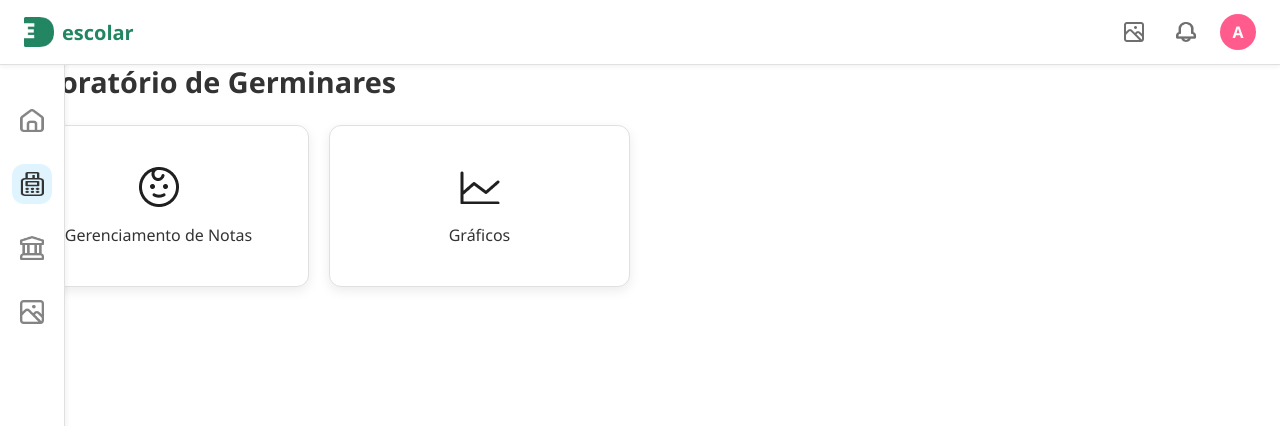
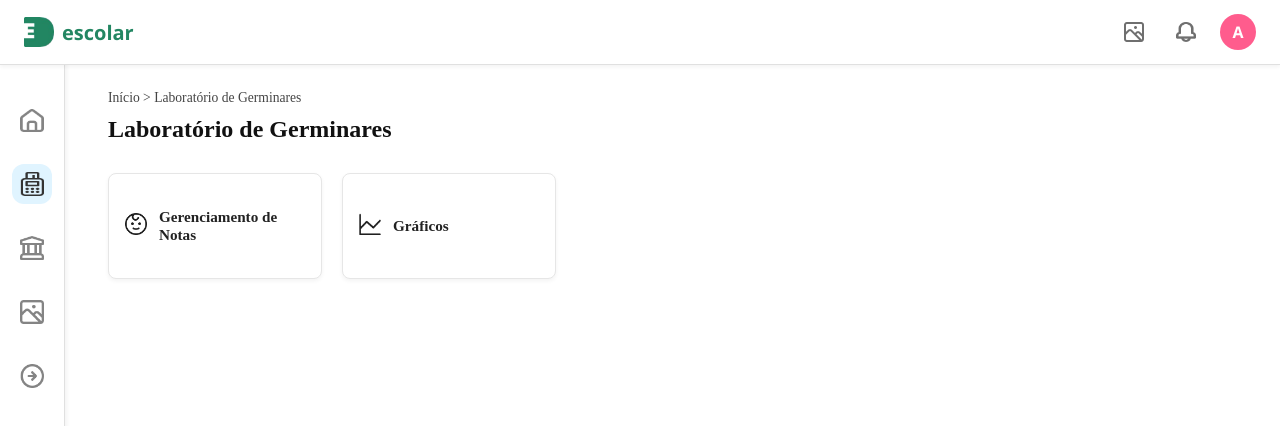
Before and after one commit to LeonardoNakashima/ProjetoTreino, an Angular app in the folder projeto-angular/: page / in a window 1280 px wide. Shown: the top 426 px of the page. Built offline with nearby package versions, Linux system fonts and the light colour scheme.

Commit message:
modificando componentes

```diff
--- a/projeto-angular/src/app/layout/sidebar/sidebar.component.html
+++ b/projeto-angular/src/app/layout/sidebar/sidebar.component.html
@@ -1,8 +1,11 @@
 <aside class="sidebar">
   <nav class="menu">
-    <button class="icon"><img src="../../assets/home.png" alt="Home"></button>
-    <button class="icon active"><img src="../../assets/card.png" alt="Card"></button>
-    <button class="icon"><img src="../../assets/university.png" alt="University"></button>
-    <button class="icon"><img src="../../assets/picture.png" alt="Gallery"></button>
+    <button class="icon"><img src="../../assets/home.png" alt=""></button>
+    <button class="icon active"><img src="../../assets/card.png" alt=""></button>
+    <button class="icon"><img src="../../assets/university.png" alt=""></button>
+    <button class="icon"><img src="../../assets/picture.png" alt=""></button>
+    <button class="icon"><img src="../../assets/back.png" alt=""></button>
+
   </nav>
+
 </aside>
--- a/projeto-angular/src/app/pages/laboratorio-germinares/laboratorio-germinares.component.css
+++ b/projeto-angular/src/app/pages/laboratorio-germinares/laboratorio-germinares.component.css
@@ -1,75 +1,57 @@
-/* Estilo do Breadcrumb */
+/* Breadcrumb */
 .breadcrumb {
-    font-family: 'Segoe UI', sans-serif;
-    font-size: 0.9rem;
-    color: #666;
-    margin-bottom: 16px;
-    padding: 8px 0;
+    font-size: 0.85rem;
+    color: #444;
+    margin: 90px 0 10px 0;
+    padding-left: 100px; /* compensando o sidebar fixo */
+    font-weight: 500;
   }
 
-  .breadcrumb span {
-    color: #238662; /* Cor verde do seu sistema */
+  /* Título */
+  h1 {
+    font-size: 1.5rem;
+    font-weight: 600;
+    color: #111;
+    margin: 0 0 30px 100px; /* mesmo recuo do breadcrumb */
   }
 
-  .breadcrumb span:last-child {
-    font-weight: 600;
-    color: #333;
+  /* Cards wrapper */
+  .cards {
+    display: flex;
+    gap: 20px;
+    padding-left: 100px; /* alinhado com título e breadcrumb */
   }
 
-  /* Estilo do Título */
-  h1 {
-    font-family: 'Segoe UI', sans-serif;
-    font-size: 1.8rem;
-    color: #333;
-    margin-bottom: 24px;
-    font-weight: 600;
-  }
-
-  /* Container dos Cards */
-  .cards {
-    display: grid;
-    grid-template-columns: repeat(auto-fill, minmax(240px, 1fr));
-    gap: 20px;
-    margin-top: 20px;
-  }
-
-  /* Estilo dos Cards */
+  /* Card base */
   .card {
-    background: #ffffff;
-    border-radius: 12px;
-    padding: 20px;
-    box-shadow: 0 4px 12px rgba(0, 0, 0, 0.08);
-    transition: all 0.3s ease;
+    background: #fff;
+    border: 1px solid #e6e6e6;
+    border-radius: 8px;
+    width: 180px;
+    height: 80px;
+    display: flex;
+    align-items: center;
+    gap: 12px;
+    padding: 12px 16px;
+    box-shadow: 0 2px 4px rgba(0,0,0,0.05);
+    transition: all 0.2s ease;
     cursor: pointer;
-    border: 1px solid #e0e0e0;
-    display: flex;
-    flex-direction: column;
-    align-items: center;
-    text-align: center;
-    min-height: 120px;
-    justify-content: center;
   }
 
   .card:hover {
-    transform: translateY(-4px);
-    box-shadow: 0 6px 16px rgba(0, 0, 0, 0.12);
     border-color: #238662;
+    box-shadow: 0 4px 12px rgba(0,0,0,0.08);
   }
 
-  .card-icon {
-    display: inline-block;
-    margin-bottom: 12px;
+  /* Ícone do card */
+  .card-icon img {
+    width: 22px;
+    height: 22px;
   }
 
-  .card-icon img {
-    width: 40px;
-    height: 40px;
-    object-fit: contain;
+  /* Texto do card */
+  .card span:last-child {
+    font-size: 0.95rem;
+    font-weight: 600;
+    color: #222;
   }
-
-  .card span {
-    font-family: 'Segoe UI', sans-serif;
-    font-size: 1rem;
-    color: #333;
-    font-weight: 500;
-  }
```
Also changed, not shown: projeto-angular/public/assets/back.png (added).
